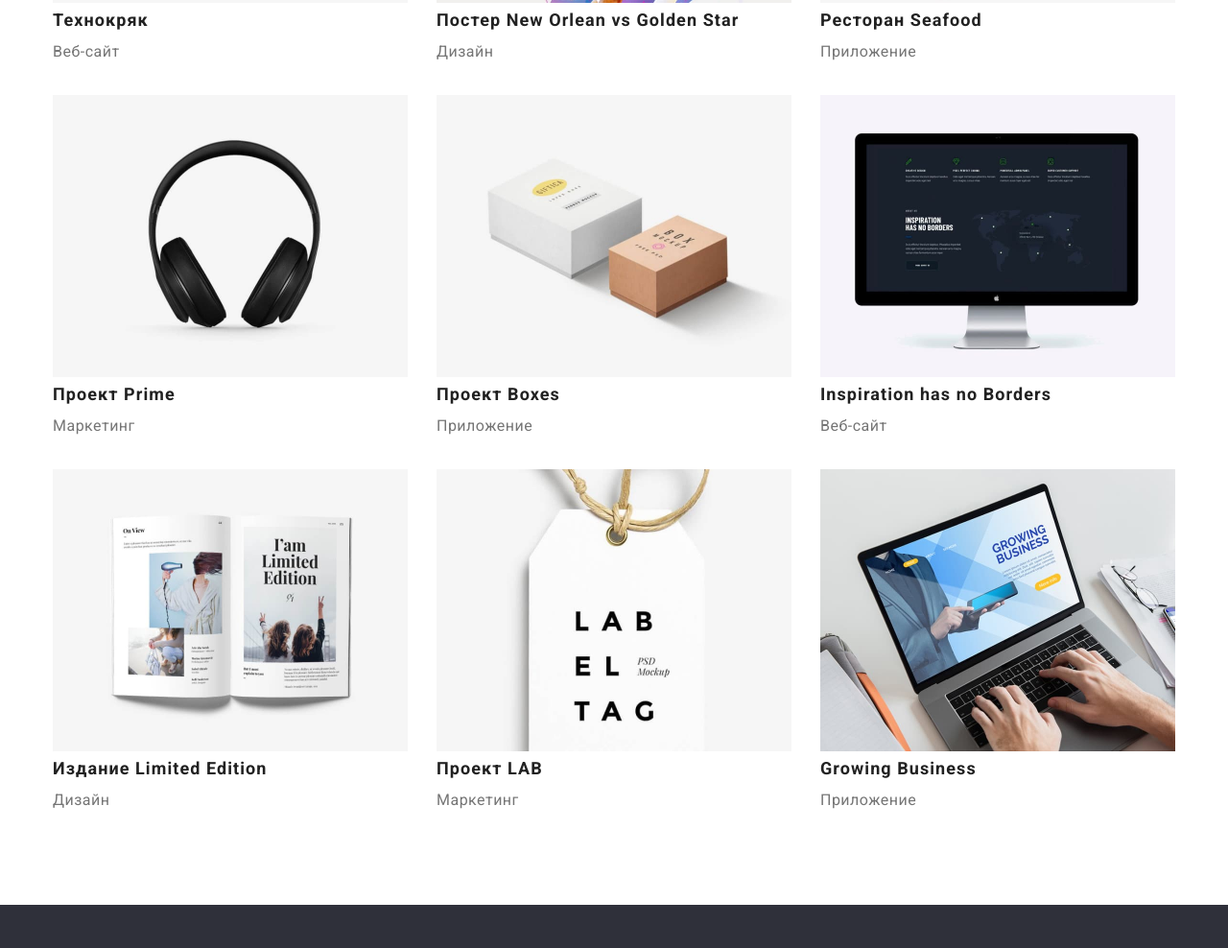
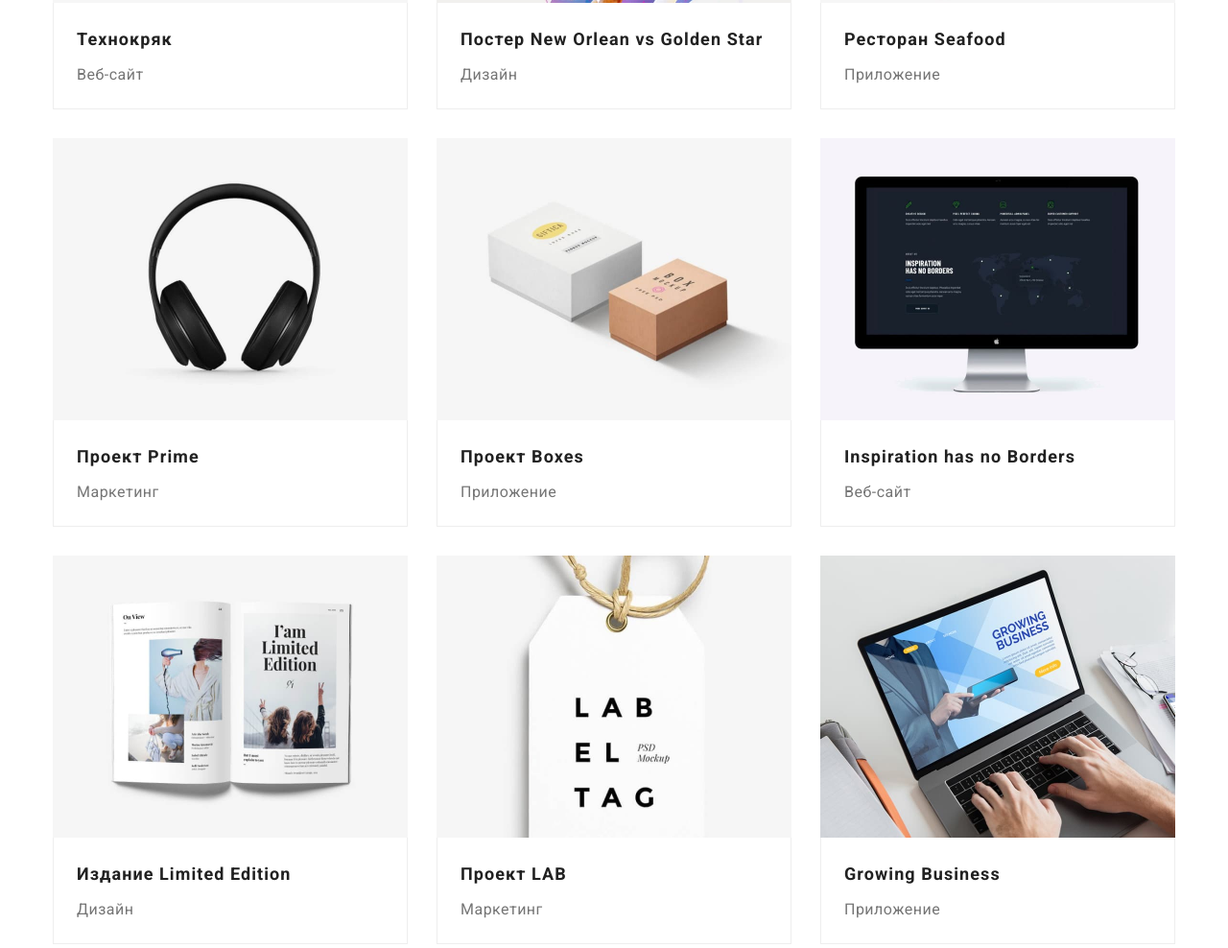
Before and after one commit to KOCTEB/goit-markup-hw-03, a plain HTML site: page portfolio.html in a window 1280 px wide. Shown: the part 552-1540 px from the top of the page at 96% size. Drawn offline with nearby package versions, Linux system fonts and the light colour scheme.

Commit message:
finishes hw3

```diff
--- a/css/styles.css
+++ b/css/styles.css
@@ -321,9 +321,17 @@ img {
   letter-spacing: 0.06em;
 }
 .portfolio-item {
+  margin-top: 4px;
+
   font-size: 16px;
   line-height: 1.88;
   letter-spacing: 0.03em;
+}
+.card-description {
+  padding: 20px 24px;
+  border-right: 1px solid #eeeeee;
+  border-bottom: 1px solid #eeeeee;
+  border-left: 1px solid #eeeeee;
 }
 /* Footer */
 .footer {
--- a/portfolio.html
+++ b/portfolio.html
@@ -68,85 +68,141 @@
           </ul>
           <ul class="list">
             <li class="item">
+              <article class="product-card">
+                <div class="card-thumb">
                   <img
                     src="./images/portfolio-01.jpg"
                     width="370"
                     alt="Веб-сайт Технокряк"
                   />
+                </div>
+                <div class="card-description">
                   <h2 class="portfolio-title">Технокряк</h2>
                   <p class="portfolio-item">Веб-сайт</p>
+                </div>
+              </article>
             </li>
             <li class="item">
+              <article class="product-card">
+                <div class="card-thumb">
                   <img
                     src="./images/portfolio-02.jpg"
                     width="370"
                     alt="Дизайн постера New Orlean vs Golden Star"
                   />
-              <h2 class="portfolio-title">Постер New Orlean vs Golden Star</h2>
+                </div>
+                <div class="card-description">
+                  <h2 class="portfolio-title">
+                    Постер New Orlean vs Golden Star
+                  </h2>
                   <p class="portfolio-item">Дизайн</p>
+                </div>
+              </article>
             </li>
             <li class="item">
+              <article class="product-card">
+                <div class="card-thumb">
                   <img
                     src="./images/portfolio-03.jpg"
                     width="370"
-                alt=" Приложение для ресторана Seafood"
+                    alt="Приложение для ресторана Seafood"
                   />
+                </div>
+                <div class="card-description">
                   <h2 class="portfolio-title">Ресторан Seafood</h2>
                   <p class="portfolio-item">Приложение</p>
+                </div>
+              </article>
             </li>
             <li class="item">
+              <article class="product-card">
+                <div class="card-thumb">
                   <img
                     src="./images/portfolio-04.jpg"
                     width="370"
                     alt="Маркетинг для проекта Prime"
                   />
+                </div>
+                <div class="card-description">
                   <h2 class="portfolio-title">Проект Prime</h2>
                   <p class="portfolio-item">Маркетинг</p>
+                </div>
+              </article>
             </li>
             <li class="item">
+              <article class="product-card">
+                <div class="card-thumb">
                   <img
                     src="./images/portfolio-05.jpg"
                     width="370"
                     alt="Приложение для проекта Boxes"
                   />
+                </div>
+                <div class="card-description">
                   <h2 class="portfolio-title">Проект Boxes</h2>
                   <p class="portfolio-item">Приложение</p>
+                </div>
+              </article>
             </li>
             <li class="item">
+              <article class="product-card">
+                <div class="card-thumb">
                   <img
                     src="./images/portfolio-06.jpg"
                     width="370"
                     alt="Веб-сайт для Inspiration has no Borders"
                   />
+                </div>
+                <div class="card-description">
                   <h2 class="portfolio-title">Inspiration has no Borders</h2>
                   <p class="portfolio-item">Веб-сайт</p>
+                </div>
+              </article>
             </li>
             <li class="item">
+              <article class="product-card">
+                <div class="card-thumb">
                   <img
                     src="./images/portfolio-07.jpg"
                     width="370"
                     alt="Дизайн издания Limited Edition"
                   />
+                </div>
+                <div class="card-description">
                   <h2 class="portfolio-title">Издание Limited Edition</h2>
                   <p class="portfolio-item">Дизайн</p>
+                </div>
+              </article>
             </li>
             <li class="item">
+              <article class="product-card">
+                <div class="card-thumb">
                   <img
                     src="./images/portfolio-08.jpg"
                     width="370"
                     alt="Маркетинг для проекта LAB"
                   />
+                </div>
+                <div class="card-description">
                   <h2 class="portfolio-title">Проект LAB</h2>
                   <p class="portfolio-item">Маркетинг</p>
+                </div>
+              </article>
             </li>
             <li class="item">
+              <article class="product-card">
+                <div class="card-thumb">
                   <img
                     src="./images/portfolio-09.jpg"
                     width="370"
                     alt="Приложение для Growing Business"
                   />
+                </div>
+                <div class="card-description">
                   <h2 class="portfolio-title">Growing Business</h2>
                   <p class="portfolio-item">Приложение</p>
+                </div>
+              </article>
             </li>
           </ul>
         </section>
```
Lines whose indentation alone changed are shown as unchanged.
